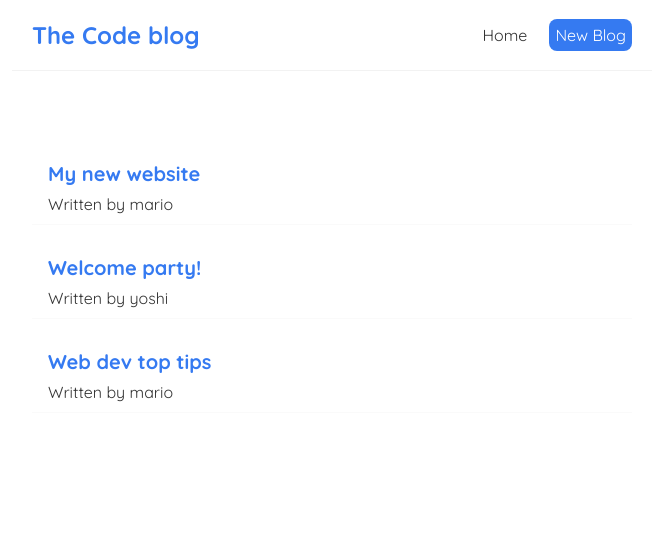
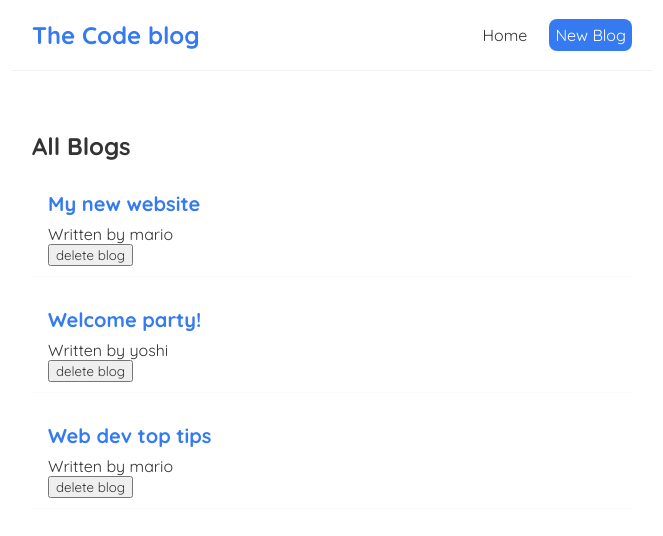
Before and after one commit to AshDashPotato-WY/The-Code-Blog-React-App, a React (Create React App) app: page /create in a window 1280 px wide. Shown: the top 536 px of the page, without its empty margins (308-971 px from the left). Built offline with nearby package versions, Linux system fonts and the light colour scheme.

Commit message:
Add delete button function

```diff
--- /dev/null
+++ b/src/BlogList.js
@@ -0,0 +1,19 @@
+const BlogList = ({ blogs, title, handleDelete }) => {
+  //   const blogs = props.blogs;
+  //   const title = props.title;
+
+  return (
+    <div className="blog-list">
+      <h2>{title}</h2>
+      {blogs.map((blog) => (
+        <div className="blog-preview" key={blog.id}>
+          <h2>{blog.title}</h2>
+          <p>Written by {blog.author}</p>
+          <button onClick={() => handleDelete(blog.id)}>delete blog</button>
+        </div>
+      ))}
+    </div>
+  );
+};
+
+export default BlogList;
--- a/src/Home.js
+++ b/src/Home.js
@@ -1,4 +1,5 @@
-import { useState } from "react";
+import { useState, useEffect } from "react";
+import BlogList from "./BlogList";
 
 const Home = () => {
   const [blogs, setBlogs] = useState([
@@ -12,14 +13,23 @@
     },
   ]);
 
+  const handleDelete = (id) => {
+    const newBlogs = blogs.filter((blog) => blog.id !== id);
+    setBlogs(newBlogs);
+  };
+
+  //   function fires on every render
+  useEffect(() => {
+    console.log("use effect ran");
+  });
+
   return (
     <div className="home">
-      {blogs.map((blog) => (
-        <div className="blog-preview" key={blog.id}>
-          <h2>{blog.title}</h2>
-          <p>Written by {blog.author}</p>
-        </div>
-      ))}
+      <BlogList blogs={blogs} title="All Blogs" handleDelete={handleDelete} />
+      {/* <BlogList
+        blogs={blogs.filter((blogs) => blogs.author === "mario")}
+        title="Mario's Blogs"
+      /> */}
     </div>
   );
 };
```
